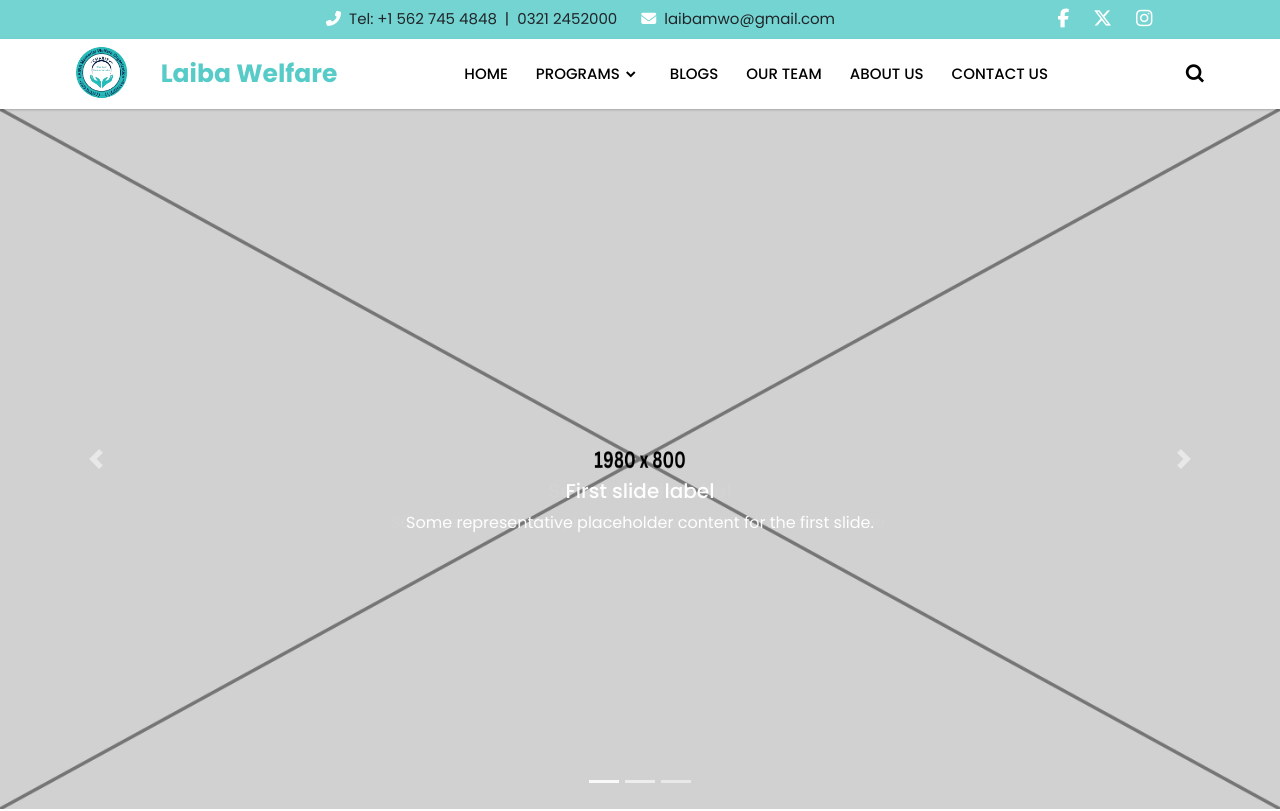
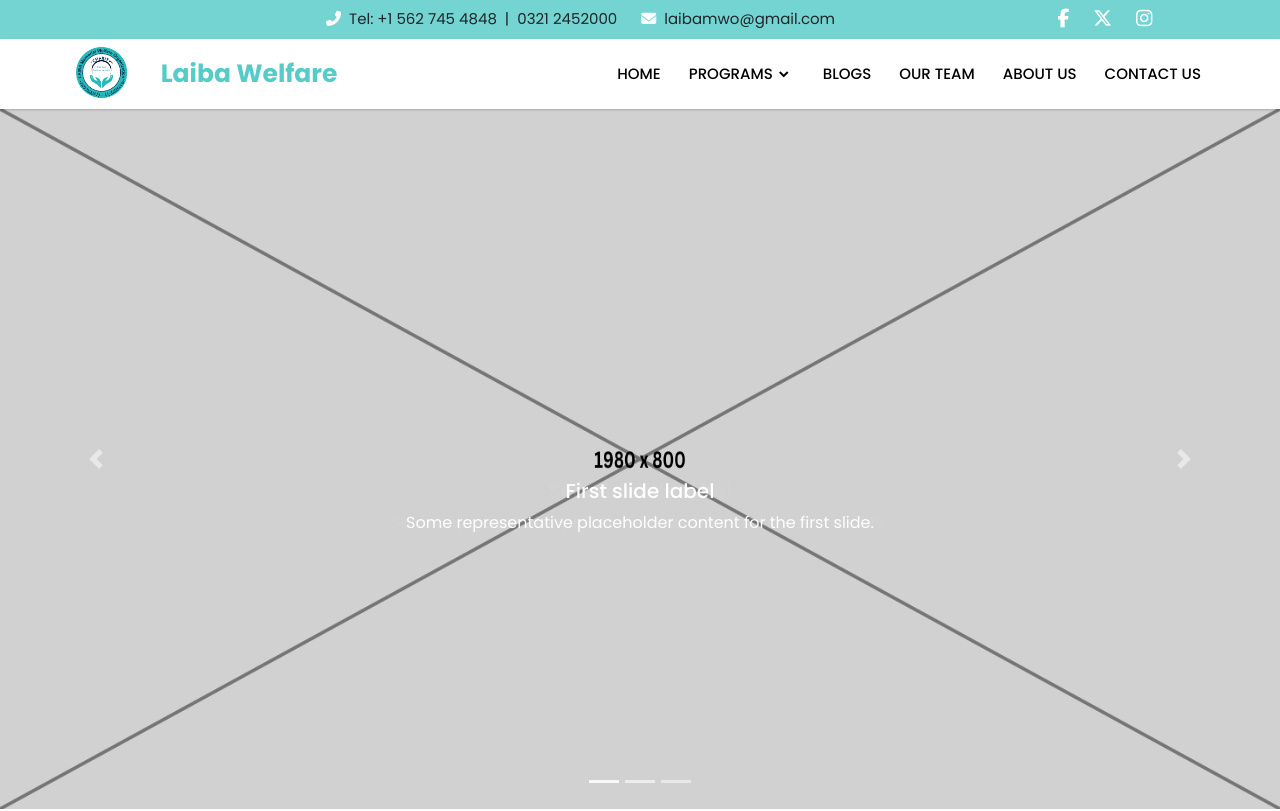
Before and after one commit to Sameer7552/Welfare, a plain HTML site: page index.html in a window 1280 px wide. Shown: the top 811 px of the page. Drawn offline with nearby package versions, Linux system fonts and the light colour scheme.

Commit message:
Update index.html

```diff
--- a/index.html
+++ b/index.html
@@ -189,12 +189,12 @@
             </li>
           </ul>
         </div>
-        <div class="search-box">
+        <!-- <div class="search-box">
           <i class="bx bx-search"></i>
           <div class="input-box">
             <input type="text" placeholder="Search..." />
           </div>
-        </div>
+        </div> -->
       </div>
     </nav>
 
```
